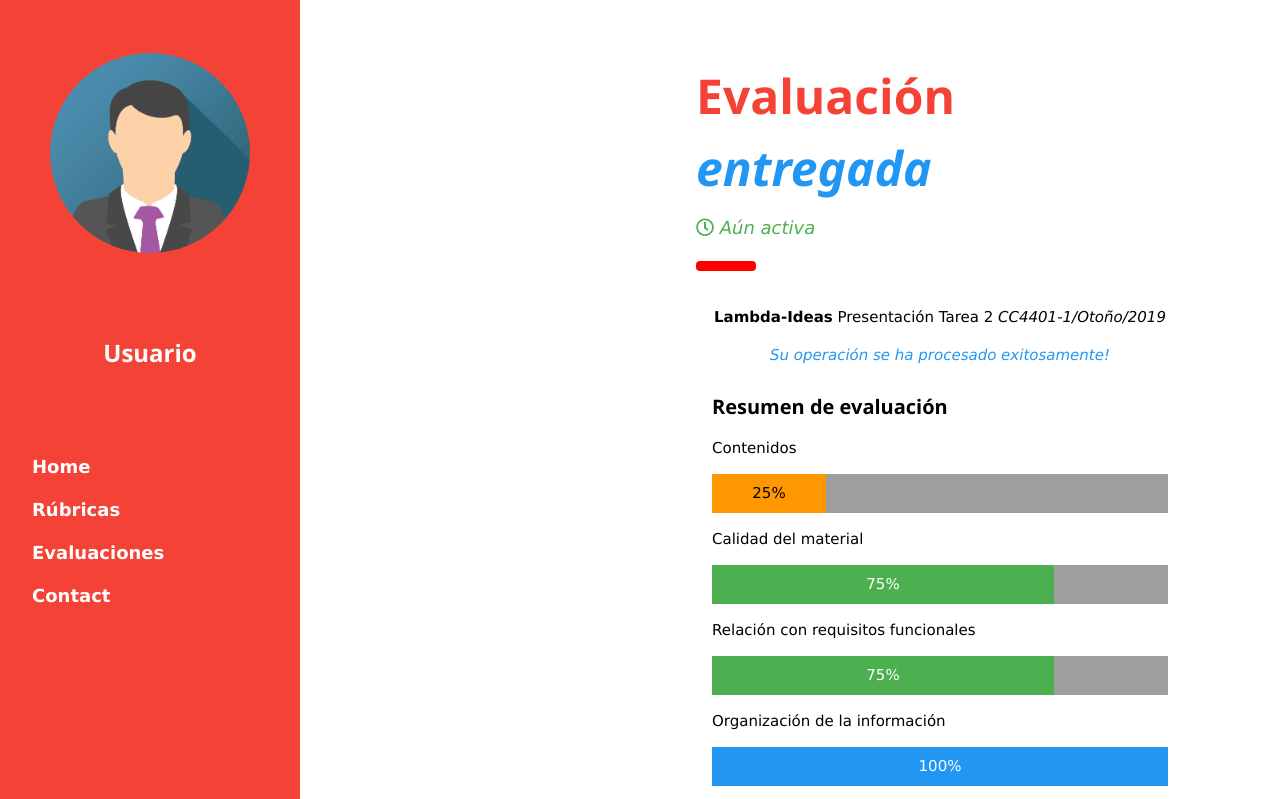
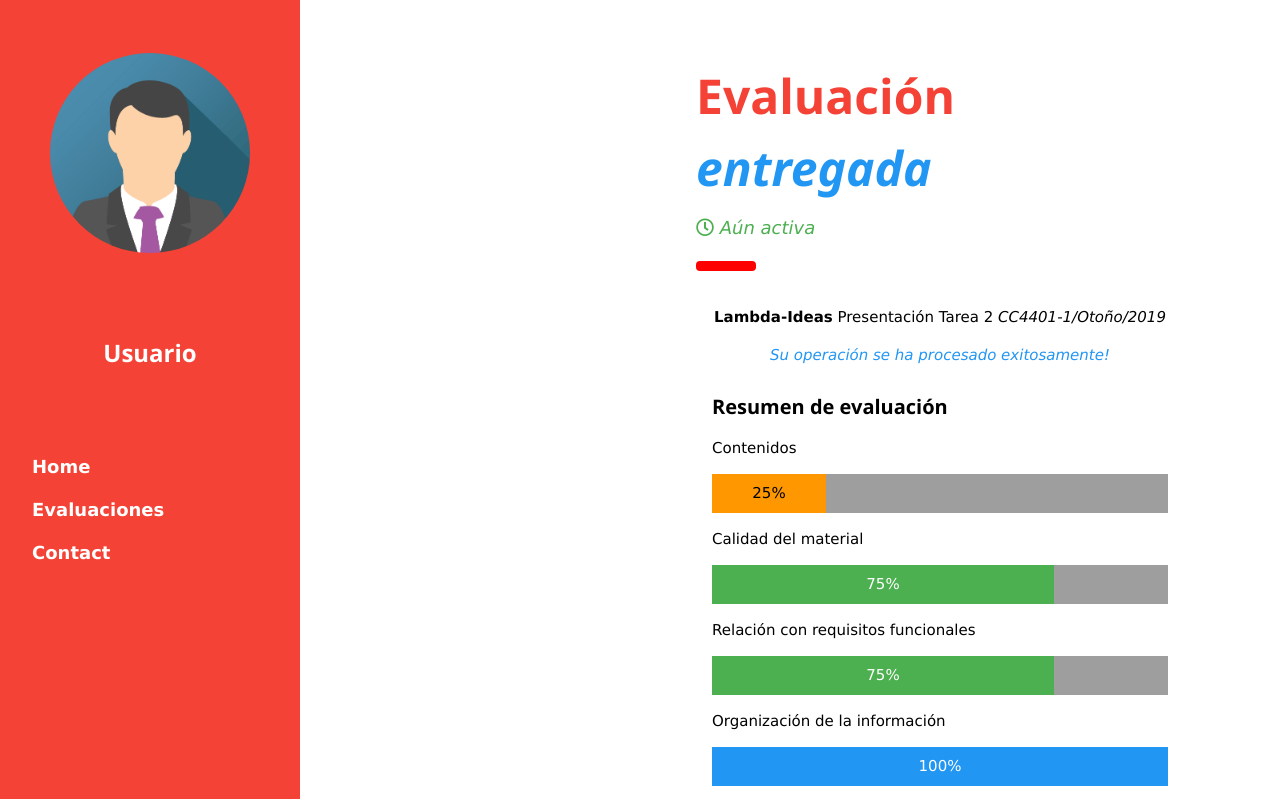
Before and after one commit to DCC-CC4401/2019-1-fsociety-T4, a Django app: page /EvPresentaciones/Eval_interface/postevaluacion in a window 1280 px wide. Shown: the top 799 px of the page. Run offline with Django 3.2, Linux system fonts and the light colour scheme; some libraries are stand-ins or nearby versions.

Commit message:
Borrado hipervinculo a rubricas desde landing page de evaluadores.

```diff
--- a/EvPresentaciones/templates/EvPresentaciones/BASE/base_eval.html
+++ b/EvPresentaciones/templates/EvPresentaciones/BASE/base_eval.html
@@ -25,7 +25,6 @@
     <!--Navigation Links -->
     <div class="w3-bar-block">
       <a href="{% url 'landing_page_eval' %}" onclick="w3_close()" class="w3-bar-item w3-button w3-hover-white">Home</a>
-      <a href="{% url 'rubricas_admin' %}" onclick="w3_close()" class="w3-bar-item w3-button w3-hover-white">Rúbricas</a>
       <a href="{% url 'evaluacion' %}" onclick="w3_close()" class="w3-bar-item w3-button w3-hover-white">Evaluaciones</a>
       <a href="#contact" onclick="w3_close()" class="w3-bar-item w3-button w3-hover-white">Contact</a>
     </div>
```
